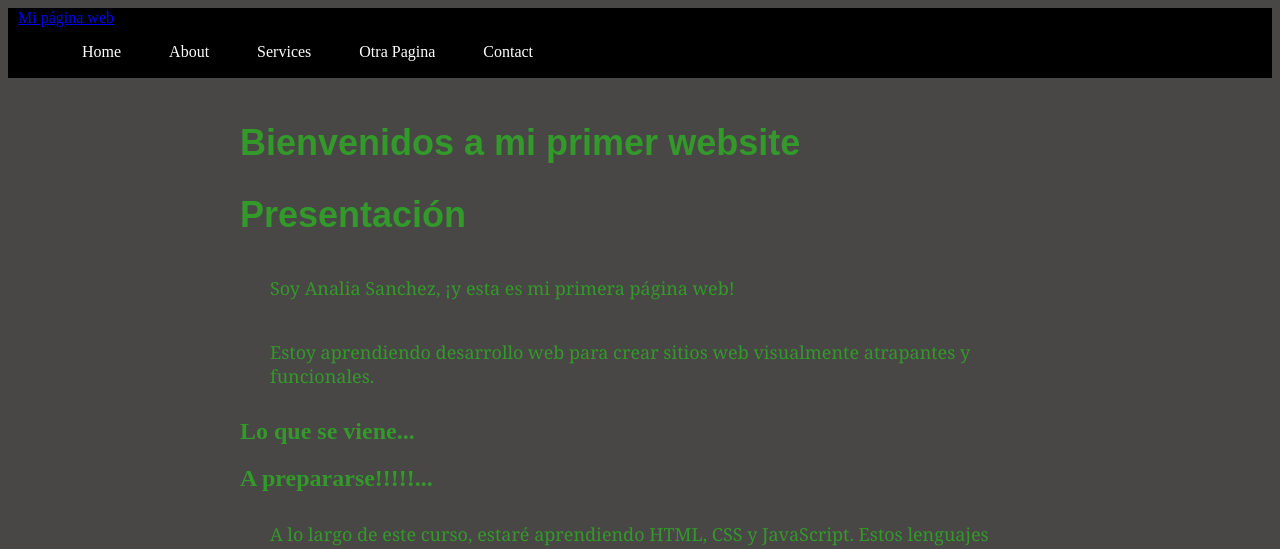
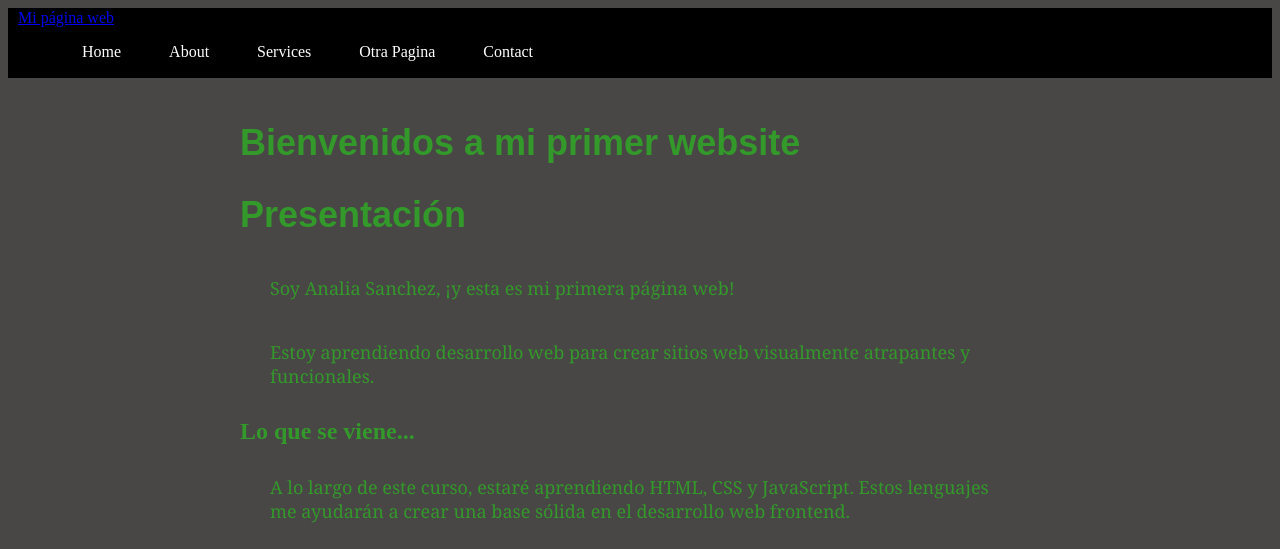
Before and after one commit to anasilsanchez/mirepositorioremoto, a plain HTML site: page index.html in a window 1280 px wide. Shown: the top 549 px of the page. Drawn offline with Linux system fonts and the light colour scheme.

Commit message:
Modificacion index

```diff
--- a/index.html
+++ b/index.html
@@ -39,7 +39,7 @@
     </section>
     <section>
       <h2>Lo que se viene...</h2>
-      <h2>A prepararse!!!!!...</h2>
+
       <p>A lo largo de este curso, estaré aprendiendo HTML, CSS y JavaScript. Estos lenguajes me ayudarán a crear una base sólida en el desarrollo web frontend.</p>
     </section>
   </div>
```
